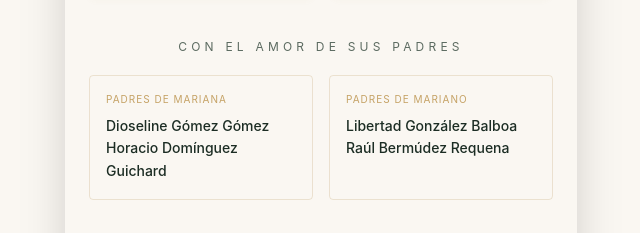
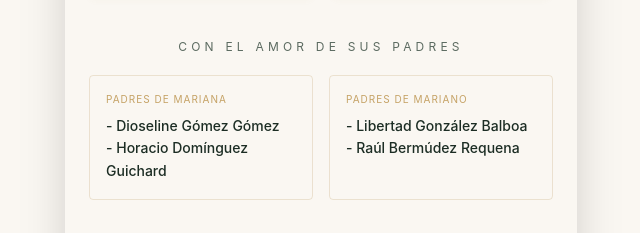
Before and after one commit to jar3dzzz/bodamarianaymarino, a React (Vite) app: page / in a window 1280 px wide. Shown: the part 2720-2953 px from the top of the page, without its empty margins (319-959 px from the left). Built offline with nearby package versions, Linux system fonts and the light colour scheme; a web font is replaced by a local one.

Commit message:
style: indications on parents

```diff
--- a/src/app/App.tsx
+++ b/src/app/App.tsx
@@ -490,10 +490,10 @@ const handleCopyClabe = () => {
                 Padres de Mariana
               </p>
               <p className="text-sm font-medium text-foreground leading-relaxed">
-                Dioseline Gómez Gómez
+                - Dioseline Gómez Gómez
               </p>
               <p className="text-sm font-medium text-foreground leading-relaxed">
-                Horacio Domínguez Guichard
+                - Horacio Domínguez Guichard
               </p>
             </motion.div>
             <motion.div
@@ -510,10 +510,10 @@ const handleCopyClabe = () => {
                 Padres de Mariano
               </p>
               <p className="text-sm font-medium text-foreground leading-relaxed">
-                Libertad González Balboa
+                - Libertad González Balboa
               </p>
               <p className="text-sm font-medium text-foreground leading-relaxed">
-                Raúl Bermúdez Requena
+                - Raúl Bermúdez Requena
               </p>
             </motion.div>
           </div>
```
